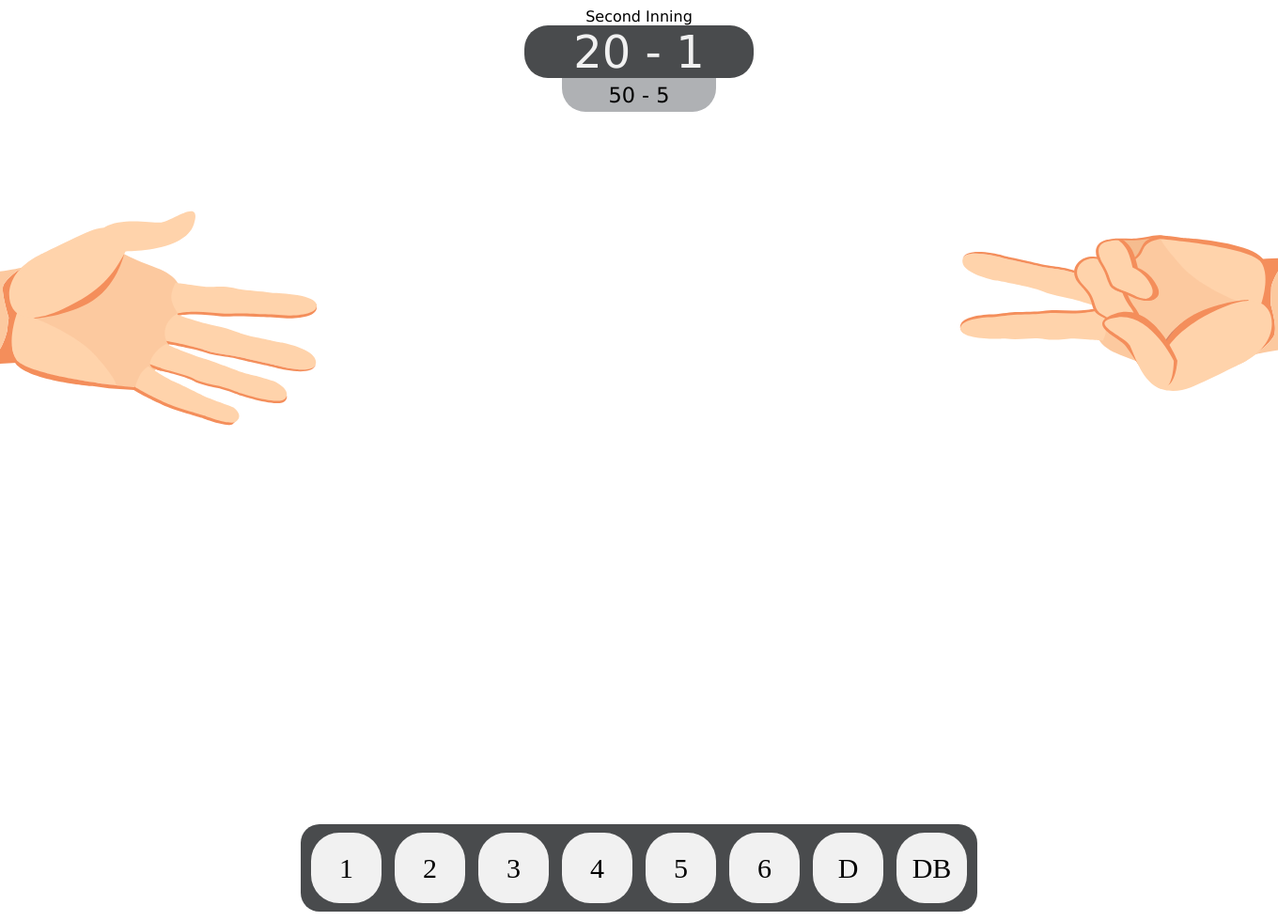
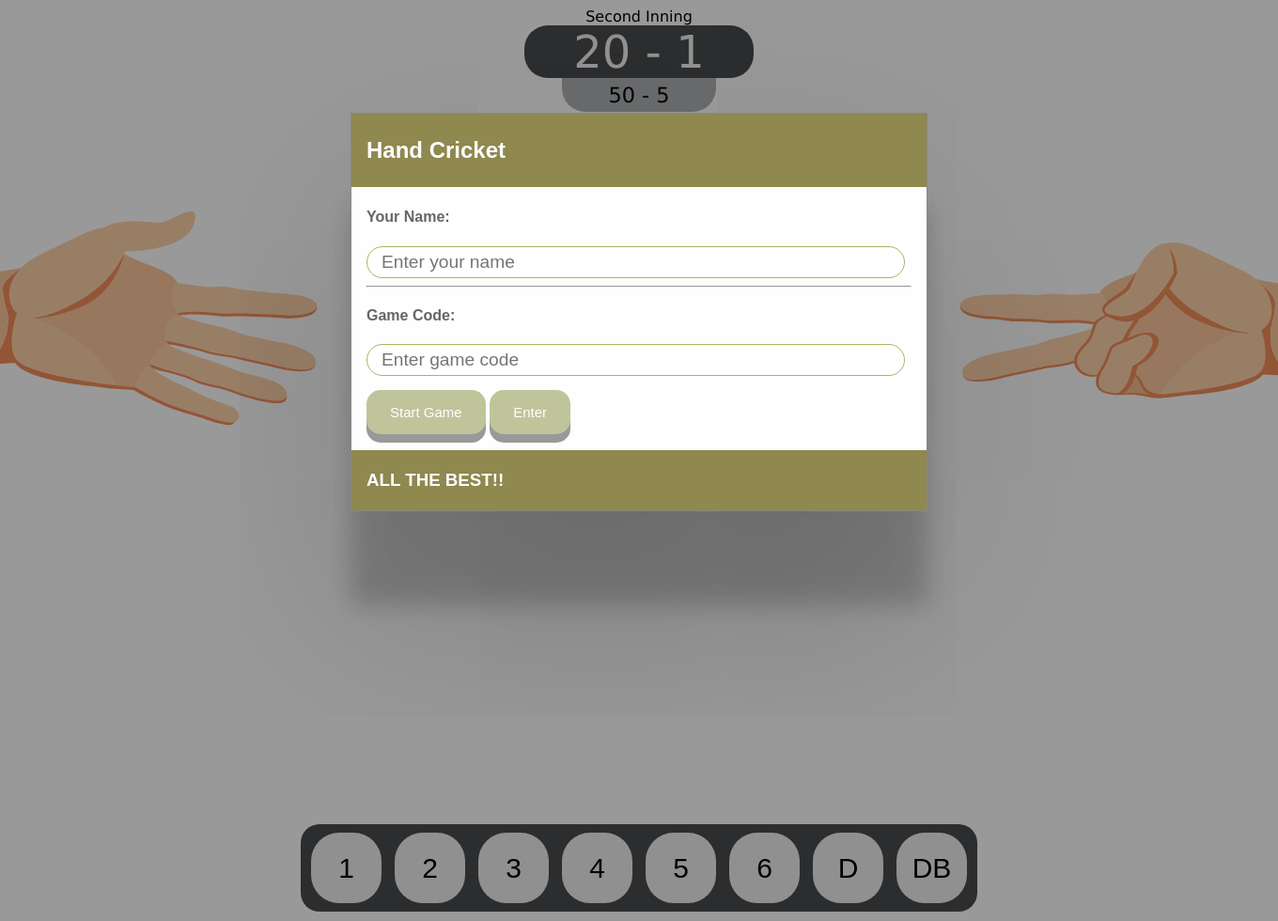
Before and after one commit to aasuss/HandCricket, a PHP site: page / in a window 1360 px wide; the page is wider, and only the part inside the window is pictured. Shown: that part at 94% size. Run offline with PHP 8.4, Linux system fonts and the light colour scheme.

Commit message:
pic change

```diff
--- /dev/null
+++ b/connection.js
@@ -0,0 +1,53 @@
+class GameConnection {
+  constructor(_gameCode, _username, _roomId) {
+    this.url = "https://gulabjamun.herokuapp.com";
+    if (!_roomId) {
+      this.roomId = makeid(4);
+    } else {
+      this.roomId = _roomId;
+    }
+    this.gameCode = _gameCode;
+    this.username = _username;
+
+    this.socket = io(
+      this.url +
+        "?room=" +
+        this.roomId +
+        "&game_code=" +
+        this.gameCode +
+        "&username=" +
+        this.username
+    );
+
+    this.onDataCallback = function (data) {
+      console.log("Recived data but 'onData' callback not defined.", data);
+    };
+
+    this.socket.on("connect", () => {
+      console.log("Connected to server with Id: " + this.roomId);
+    });
+
+    this.socket.on("data", this.onDataCallback);
+  }
+
+  onData(func) {
+    this.onDataCallback = func;
+    this.socket.off("data");
+    this.socket.on("data", this.onDataCallback);
+  }
+
+  sendData(data) {
+    this.socket.emit("data", data);
+  }
+}
+
+function makeid(length) {
+  var result = "";
+  var characters =
+    "ABCDEFGHJKMNPQRSTUVWXYZ123456789";
+  var charactersLength = characters.length;
+  for (var i = 0; i < length; i++) {
+    result += characters.charAt(Math.floor(Math.random() * charactersLength));
+  }
+  return result;
+}
--- a/index.html
+++ b/index.html
@@ -9,6 +9,34 @@
 </head>
 
 <body>
+    <body>
+        <div id="myModal" class="modal">
+            <div class="modal-content">
+                <div class="modal-header">
+                    <!-- <span class="close">&times;</span> -->
+                    <h2>
+                        <p class="editn1">Hand Cricket</p>
+                    </h2>
+                </div>
+                <div class="modal-body">
+                    <div class="">
+                        <h4 class="modal-head">Your Name: </h4>
+                        <input type="text" class="modal-input inputname" id="username" placeholder="Enter your name">
+                        <hr>
+                        <!-- <p style="color: rgb(175, 175, 175)">or Join a game</p> -->
+
+                        <h4 class="modal-head">Game Code: </h4>
+                        <input type="text" class="modal-input inputname" id="gameroom" placeholder="Enter game code">
+
+                        <button id="startnew" class="modal-button nameBtn">Start Game</button>
+                        <button id="enterold" class="modal-button nameBtn">Enter</button>
+                    </div>
+                </div>
+                <div class="modal-footer">
+                    <h3>ALL THE BEST!!</h3>
+                </div>
+            </div>
+        </div>
     <div id="main">
         <div id="score-board">
             <div id="inning">
@@ -30,16 +58,18 @@
             </div>
         </div>
         <div id="controls">
-            <div class="control">1</div>
-            <div class="control">2</div>
-            <div class="control">3</div>
-            <div class="control">4</div>
-            <div class="control">5</div>
-            <div class="control">6</div>
-            <div class="control">D</div>
-            <div class="control">DB</div>
+            <div class="control" id="0">1</div>
+            <div class="control" id="1">2</div>
+            <div class="control" id="2">3</div>
+            <div class="control" id="3">4</div>
+            <div class="control" id="4">5</div>
+            <div class="control" id="5">6</div>
+            <div class="control" id="6">D</div>
+            <div class="control" id="7">DB</div>
         </div>
     </div>
 </body>
+<script type="text/javascript" src="script.js"></script>
+<script type="text/javascript" src="connection.js"></script>
 
 </html>
--- a/script.js
+++ b/script.js
@@ -0,0 +1,79 @@
+window.onload = ticTacToe;
+function ticTacToe()
+{
+    // Connection
+    var gameConn = null;
+    var gamecodeDiv = document.getElementById("gamecode");
+    var runs1 = 0;
+    var runs2 = 0;
+    var wickets1 = 0;
+    var wickets2 = 0;
+
+    var modal = document.getElementById("myModal");
+    var usernameInput = document.getElementById("username");
+    var gameroomInput = document.getElementById("gameroom");
+    var enteroldBtn = document.getElementById("enterold");
+    var startnewBtn = document.getElementById("startnew");
+    modal.style.display = "block";
+
+    startnewBtn.onclick = function () {
+        if (usernameInput.value != "") {
+          modal.style.display = "none";
+          gameConn = new GameConnection("TTT", usernameInput.value, null);
+          gameConn.onData(onGetData);
+          gamecodeDiv.innerHTML = gameConn.roomId;
+        }
+      };
+
+      enteroldBtn.onclick = function () {
+        if (usernameInput.value != "" && gameroomInput.value != "") {
+          modal.style.display = "none";
+          gameConn = new GameConnection(
+            "TTT",
+            usernameInput.value,
+            gameroomInput.value
+          );
+          gameConn.onData(onGetData);
+        }
+      };
+
+    function onGetData(data)
+    {
+        console.log(data, " Log by Callback");
+        myturn=true;
+        var cell = document.getElementById(data);
+    }
+
+    document.getElementById("0").onclick = function() {myFunction()};
+    document.getElementById("1").onclick = function() {myFunction1()};
+    document.getElementById("2").onclick = function() {myFunction2()};
+    document.getElementById("3").onclick = function() {myFunction3()};
+    document.getElementById("4").onclick = function() {myFunction4()};
+    document.getElementById("5").onclick = function() {myFunction5()};
+    document.getElementById("6").onclick = function() {myFunction6()};
+    document.getElementById("7").onclick = function() {myFunction7()};
+    function myFunction() {
+        document.getElementById("player-hand").src='/images/one.svg'
+    }
+    function myFunction1() {
+        document.getElementById("player-hand").src='/images/two.svg'
+    }
+    function myFunction2() {
+        document.getElementById("player-hand").src='/images/three.svg'
+    }
+    function myFunction3() {
+        document.getElementById("player-hand").src='/images/four.svg'
+    }
+    function myFunction4() {
+        document.getElementById("player-hand").src='/images/five.svg'
+    }
+    function myFunction5() {
+        document.getElementById("player-hand").src='/images/six.svg'
+    }
+    function myFunction6() {
+        document.getElementById("player-hand").src='/images/dodge.svg'
+    }
+    function myFunction7() {
+        document.getElementById("player-hand").src='/images/deadball.svg'
+    }
+}
--- a/style.css
+++ b/style.css
@@ -6,14 +6,16 @@ body {
   position: relative;
   top: 100px;
   height: 450px;
-  transform: rotate(90deg);
+  transform: rotate(90deg) ;
 }
 
 #player-hand-div {
   position: absolute;
-  top: 200px;
+  top: 20px;
   right: 10px;
-  transform: rotate(180deg);
+  transform: rotate(180deg) ;
+  transform: scaleX(-1);
+
 }
 
 #controls {
@@ -71,3 +73,122 @@ body {
 #inning {
   /* background-color: rgb(75, 79, 83); */
 }
+.modal-head {
+  color: #666;
+}
+.modal-input {
+  font-size: larger;
+  outline: none;
+  border: 1px solid rgb(175, 177, 103);
+  border-radius: 20px;
+  padding: 5px;
+  padding-left: 15px;
+  width: 95%;
+  color: rgb(100, 100, 100);
+}
+.modal-button {
+  display: inline-block;
+  padding: 15px 25px;
+  font-size: 15px;
+  margin: 15px 0px 15px 0px;
+  cursor: pointer;
+  text-align: center;
+  text-decoration: none;
+  outline: none;
+  color: #fff;
+  background-color: rgb(192, 196, 155);
+  border: none;
+  border-radius: 15px;
+  box-shadow: 0 9px #999;
+}
+
+.modal-button:hover {
+  background-color: rgb(107, 117, 83);
+}
+
+.modal-button:active {
+  background-color: rgb(186, 190, 121);
+  box-shadow: 0 5px #666;
+  transform: translateY(4px);
+}
+
+.close:hover,
+.close:focus {
+  color: #000;
+  text-decoration: none;
+  cursor: pointer;
+}
+body {
+  font-family: Arial, Helvetica, sans-serif;
+}
+.modal {
+  display: none; /* Hidden by default */
+  position: fixed; /* Stay in place */
+  z-index: 1; /* Sit on top */
+  padding-top: 120px; /* Location of the box */
+  left: 0;
+  top: 0;
+  width: 100%; /* Full width */
+  height: 100%; /* Full height */
+  overflow: auto; /* Enable scroll if needed */
+  background-color: rgb(0, 0, 0); /* Fallback color */
+  background-color: rgba(0, 0, 0, 0.4); /* Black w/ opacity */
+}
+.modal-content {
+  position: relative;
+  background-color: #fefefe;
+  margin: auto;
+  padding: 0;
+  border: 1px solid #888;
+  width: 90%;
+  box-shadow: 0 100px 800px 0 rgba(0, 0, 0, 0.2),
+    0 100px 25px 0 rgba(0, 0, 0, 0.19);
+  -webkit-animation-name: animatetop;
+  -webkit-animation-duration: 0.4s;
+  animation-name: animatetop;
+  animation-duration: 0.8s;
+}
+
+@media only screen and (min-width: 768px) {
+  .modal-content {
+    width: 45%;
+  }
+}
+
+@-webkit-keyframes animatetop {
+  from {
+    top: -300px;
+    opacity: 0;
+  }
+  to {
+    top: 0;
+    opacity: 1;
+  }
+}
+
+@keyframes animatetop {
+  from {
+    top: -300px;
+    opacity: 0;
+  }
+  to {
+    top: 0;
+    opacity: 1;
+  }
+}
+
+.modal-header {
+  padding: 1px 16px;
+  background-color: rgb(143, 136, 79);
+  color: white;
+}
+
+.modal-body {
+  padding: 2px 16px;
+}
+
+.modal-footer {
+  padding: 2px 16px;
+  background-color: rgb(143, 136, 79);
+  color: white;
+}
```
